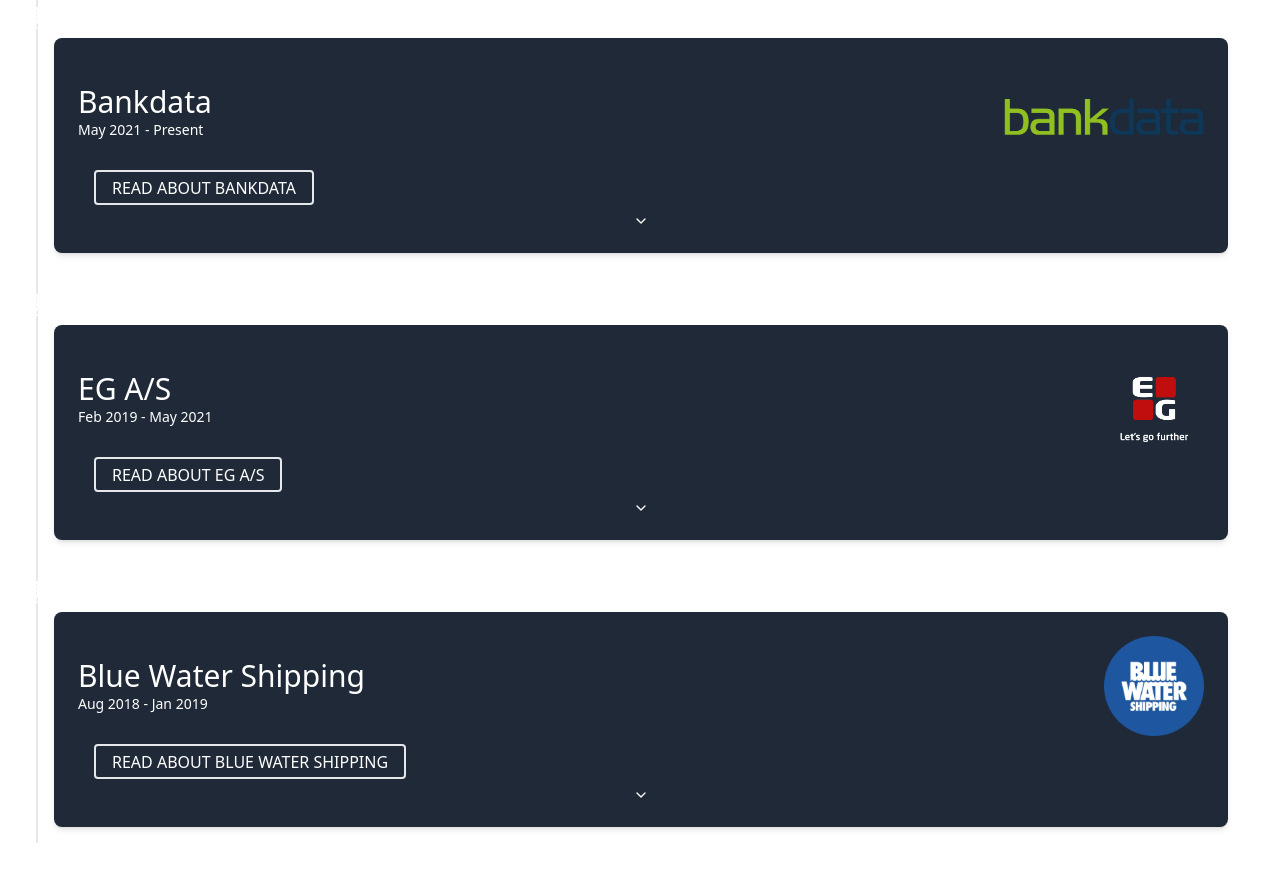
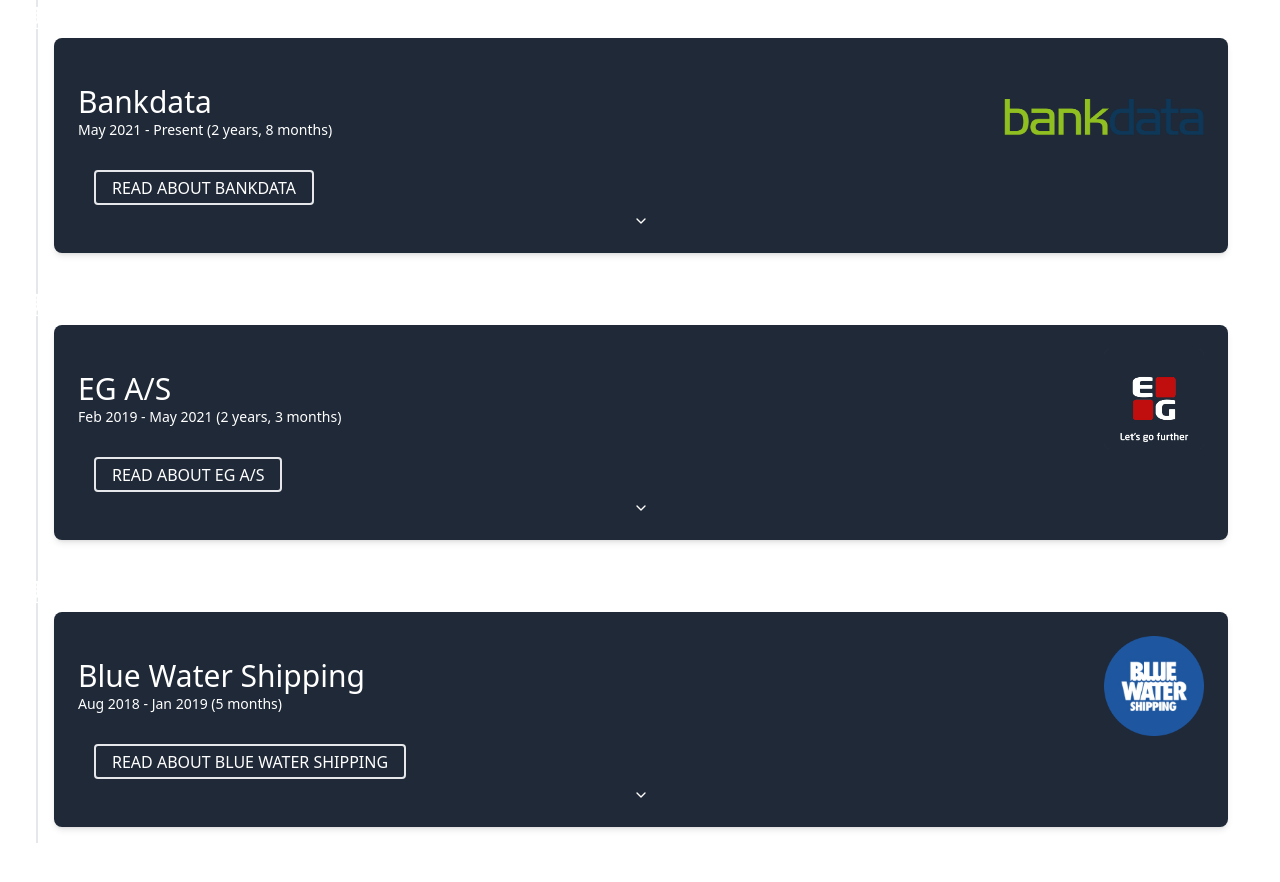
Before and after one commit to Sk0vgaard/my-portfolio, a React (Create React App) app: page / in a window 1280 px wide. Shown: the part 2560-3442 px from the top of the page. Built offline with nearby package versions, Linux system fonts and the light colour scheme; the HTML template or start-up script is replaced by a standard one; what tw-elements would draw is missing.

Commit message:
- Update job portfolio - Added totalLength of workplaces

```diff
--- a/src/components/timeline/jobTimeline.tsx
+++ b/src/components/timeline/jobTimeline.tsx
@@ -36,7 +36,7 @@
     return (
         <ol className="border-l-2 border-primary border-primary-500">
             {companyTimelines.map((companyTimeline: CompanyTimeline) => {
-                const itemKey = companyTimeline.companyName;
+                const itemKey: string = companyTimeline.companyName;
 
                 return (
                     <li key={itemKey}>
@@ -59,8 +59,18 @@
                                         <p className="hidden md:block text-3xl">
                                             {companyTimeline.companyName}
                                         </p>
-                                        <p className="hidden md:block text-sm">
-                                            {companyTimeline.startDate} - {companyTimeline.endDate}
+                                        <p className="hidden md:block text-sm text-info">
+                                            {companyTimeline.startDate.toLocaleDateString('en-GB', {
+                                                month: 'short',
+                                                year: 'numeric'
+                                            })}
+                                            {' - '}
+                                            {companyTimeline.endDate.toDateString() === new Date().toDateString() ? "Present" : companyTimeline.endDate.toLocaleDateString('en-GB', {
+                                                month: 'short',
+                                                year: 'numeric'
+                                            })}
+                                            {' '}
+                                            ({companyTimeline.totalLength})
                                         </p>
                                     </span>
                                     <div
@@ -69,6 +79,19 @@
                                              src={companyTimeline.companyIcon} alt={companyTimeline.companyName}/>
                                     </div>
                                 </div>
+                                <p className="md:hidden text-sm text-info flex items-center justify-center md:justify-between">
+                                    {companyTimeline.startDate.toLocaleDateString('en-GB', {
+                                        month: 'short',
+                                        year: 'numeric'
+                                    })}
+                                    {' - '}
+                                    {companyTimeline.endDate.toDateString() === new Date().toDateString() ? "Present" : companyTimeline.endDate.toLocaleDateString('en-GB', {
+                                        month: 'short',
+                                        year: 'numeric'
+                                    })}
+                                    {' '}
+                                    ({companyTimeline.totalLength})
+                                </p>
                                 {expanded[itemKey] && (
                                     <JobTitleTimeline jobDetails={companyTimeline.details}/>
                                 )}
--- a/src/components/timeline/timeline.tsx
+++ b/src/components/timeline/timeline.tsx
@@ -6,22 +6,47 @@
 import JobTimeline from "./jobTimeline";
 
 const Timeline = () => {
+    const calculateTotalLength = (startDate: Date, endDate: Date): string => {
+        const start: Date = new Date(startDate);
+        const end: Date = new Date(endDate);
+
+        let years: number = end.getFullYear() - start.getFullYear();
+        let months: number = end.getMonth() - start.getMonth();
+
+        if (months < 0) {
+            years--;
+            months += 12;
+        }
+
+        const yearStr: string = years > 0 ? `${years} year${years !== 1 ? 's' : ''}` : "";
+        const monthStr: string = `${months} month${months !== 1 ? 's' : ''}`;
+        return [yearStr, monthStr].filter(Boolean).join(", ");
+    };
+
     const companyTimelines: CompanyTimeline[] = [
         {
             companyName: "Bankdata",
-            startDate: "May 2021",
-            endDate: "Present",
+            startDate: new Date("May 2021"),
+            endDate: new Date(),
+            totalLength: calculateTotalLength(new Date("May 2021"), new Date()),
             companyLink: "https://www.bankdata.dk/om/bankdata",
             companyIcon: `${bankdataLogo}`,
             details: [
                 {
-                    title: "AI Community Initiation",
-                    fromDate: "Oct 2023",
-                    toDate: "In Progress",
+                    title: "Retail Payment Engagement",
+                    fromDate: "Sep 2024",
+                    toDate: "Present",
                     description:
-                        "I pioneered the establishment of a new AI community within Bankdata to integrate AI into our processes, developer experience, and workflows. \n" +
-                        "I conduct monthly meetings with upper management to present developer cases and progress. Moreover, I have assembled a team of multiple other talented developers for knowledge sharing, showcasing POCs, and ensuring the success and dissemination of innovative ideas. \n" +
-                        "My role as a facilitator for these meetings involves preparing agendas and creating action items, earning recognition and support from developers and directors for leading this initiative."
+                        "I am currently leading the frontend development for a new Retail Payment project at Bankdata. \n" +
+                        "This team is a part of the Danish Card Payment System, which is a critical part of the Danish financial infrastructure. \n" +
+                        "My role involves collaborating with the PO, PM, and other stakeholders to ensure the successful implementation of the project. \n" +
+                        "One of the main reason for joining the Card Team, were to help rewrite and manage the card application for our private customers, to ensure the best quality and experience using our platform.\n\n" +
+                        "I am working with:\n" +
+                        "- Card Administration and management for Private, Business and Advisories\n" +
+                        "- Card Issuing and Acquiring\n" +
+                        "- GooglePay, ApplePay and GarminPay\n" +
+                        "- etc.\n\n" +
+                        "I am responsible for the frontend architecture, development, and ensuring that the project adheres to the highest standards of quality and performance. \n"
                 },
                 {
                     title: "Senior Frontend Developer",
@@ -34,13 +59,39 @@
                         "My active participation in strategic discussions allows for the implementation of innovative solutions, further solidifying our commitment to cutting-edge technology and best practices in frontend development."
                 },
                 {
+                    title: "AI Community Initiation",
+                    fromDate: "Oct 2023",
+                    toDate: "Jun 2024",
+                    description:
+                        "I pioneered the establishment of a new AI community within Bankdata to integrate AI into our processes, developer experience, and workflows. \n" +
+                        "I conduct monthly meetings with upper management to present developer cases and progress. Moreover, I have assembled a team of multiple other talented developers for knowledge sharing, showcasing POCs, and ensuring the success and dissemination of innovative ideas. \n" +
+                        "My role as a facilitator for these meetings involves preparing agendas and creating action items, earning recognition and support from developers and directors for leading this initiative." +
+                        "\n\n" +
+                        "The AI community has been instrumental in fostering a culture of innovation and continuous learning, positioning Bankdata at the forefront of AI integration in the financial sector." +
+                        "\n" +
+                        "<i>- After this period, the AI Community was handed over to another team to continue the work, as I will be focusing on other initiatives within my area.</i>"
+                },
+                {
+                    title: "New Created Team - Payment Initiation",
+                    fromDate: "Feb 2024",
+                    toDate: "Sep 2024",
+                    description:
+                        "After a new organization rotation back in February, I was positioned in a new team for the Payment Initiation area at Bankdata. \n" +
+                        "This new team was created to focus on the Payment Initiation, to handle the part of payment process that deals with the creating of the payment instructions. \n" +
+                        "We were tasked to bring together all payment applications in one team to remove a lot of complexity. This applied to both Frontend and Backend." +
+                        "Furthermore we were responsible for retrieving all the frontend from other teams within Bankdata."
+                },
+                {
                     title: "Frontend Alignment Cross Bankdata",
-                    fromDate: "Feb 2024",
+                    fromDate: "Jan 2024",
                     toDate: "Mar 2024",
                     description:
                         "My team and I successfully developed a POC that standardizes new frontend development across Bankdata using the same template. \n" +
                         "This initiative ensures the use of a consistent design framework, pipeline, CDN server, repository, greatly enhancing the Developer Experience & User Experience. " +
-                        "The unification across platforms has been widely celebrated by developers at Bankdata, marking a significant step forward in streamlining our development processes."
+                        "The unification across platforms has been widely celebrated by developers at Bankdata, marking a significant step forward in streamlining our development processes. " +
+                        "The POC has been well-received by developers and management, and has now been implemented across all platforms." +
+                        "\n\n" +
+                        "This initiative has been instrumental in fostering a culture of collaboration and innovation, positioning Bankdata at the forefront of frontend development in the financial sector."
                 },
                 {
                     title: "Bridging the Gap in UX Design and Frontend Development at Bankdata",
@@ -55,11 +106,11 @@
                         "Promo Video Created With AI: <a style='color: deepskyblue' href='https://ai.invideo.io/watch/Xk87VzhSTHH' target='_blank'><u>Elevate Frontend Development with KirbyGPT</u></a>"
                 },
                 {
-                    title: "Angular Guild Coordinator",
+                    title: "Angular Guild Facilitator",
                     fromDate: "Aug 2021",
                     toDate: "April 2024",
                     description:
-                        "In my role as the Angular Guild Coordinator at Bankdata, I've played a critical part in fostering a collaborative tech culture by uniting diverse teams to share insights, tackle challenges, and embrace cutting-edge practices and technologies within the Angular ecosystem. \n" +
+                        "In my role as the Angular Guild Facilitator at Bankdata, I've played a critical part in fostering a collaborative tech culture by uniting diverse teams to share insights, tackle challenges, and embrace cutting-edge practices and technologies within the Angular ecosystem. \n" +
                         "My efforts have significantly contributed to a unified approach towards Angular development, ensuring consistency and excellence across projects. \n" +
                         "Even after organizational changes, my ongoing involvement in the Angular Guild underscores my commitment to continuous learning, mentorship, and driving the adoption of best practices, positioning Bankdata at the forefront of technology innovation. \n\n" +
                         "<i>After a new organization rotation, another team should take the overall responsibility for the Angular Stack.</i>",
@@ -78,12 +129,12 @@
                         "<i>After the new organization rotation of teams, I stopped as Tech PO, since the teams responsibility changed to be more product oriented with focus on the Tech part.</i>",
                 },
                 {
-                    "title": "New Frontend Team in Card & Payments Area",
+                    "title": "New Created Frontend Team - 'Bankular' in Card & Payments Area",
                     "fromDate": "Feb 2022",
                     "toDate": "Feb 2024",
                     "description":
                         "After leading the Frontend Development at the Fredericia location and demonstrating significant impact, I was presented with the opportunity to pioneer a new Frontend Team for the Card & Payments area at Bankdata. \n" +
-                        "Recognizing the need for specialized frontend expertise in upcoming major projects, I leveraged my network to assemble a team of 4 skilled developers within 3 months, marking the rapid establishment of a dedicated Frontend Team named \"Bankular\". \n\n" +
+                        "Recognizing the need for specialized frontend expertise in upcoming major projects, I leveraged my network to assemble a team of 4 skilled developers within 3 months, marking the rapid establishment of a dedicated Frontend Team named \"Bankular\" (Bank + Angular). \n\n" +
                         "My role extended beyond team assembly; I spearheaded the onboarding process for new and existing teams, imparting knowledge on frontend development standards and best practices. \n" +
                         "My efforts were instrumental in fostering a unified developer environment, ensuring that our three main platforms benefited from alignment and consistency in frontend practices. \n\n" +
                         "This initiative not only filled a critical gap in the Card & Payments area but also strengthened Bankdata's overall frontend development capabilities."
@@ -172,8 +223,9 @@
         },
         {
             companyName: "EG A/S",
-            startDate: "Feb 2019",
-            endDate: "May 2021",
+            startDate: new Date("Feb 2019"),
+            endDate: new Date("May 2021"),
+            totalLength: calculateTotalLength(new Date("Feb 2019"), new Date("May 2021")),
             companyLink: "https://eg.dk/offentlig-digitalisering/eg-sensum-one/",
             companyIcon: `${egLogo}`,
             details: [
@@ -232,8 +284,9 @@
             ],
         },{
             companyName: "Blue Water Shipping",
-            startDate: "Aug 2018",
-            endDate: "Jan 2019",
+            startDate: new Date("Aug 2018"),
+            endDate: new Date("Jan 2019"),
+            totalLength: calculateTotalLength(new Date("Aug 2018"), new Date("Jan 2019")),
             companyLink: "https://www.bws.net/da/om-blue-water",
             companyIcon: `${bwsLogo}`,
             details: [
--- a/src/interfaces.ts
+++ b/src/interfaces.ts
@@ -1,7 +1,8 @@
 export interface CompanyTimeline {
     companyName: string;
-    startDate: string;
-    endDate: string;
+    startDate: Date;
+    endDate: Date;
+    totalLength: string;
     companyLink: string;
     companyIcon: string;
     details: JobDetails[];
```
